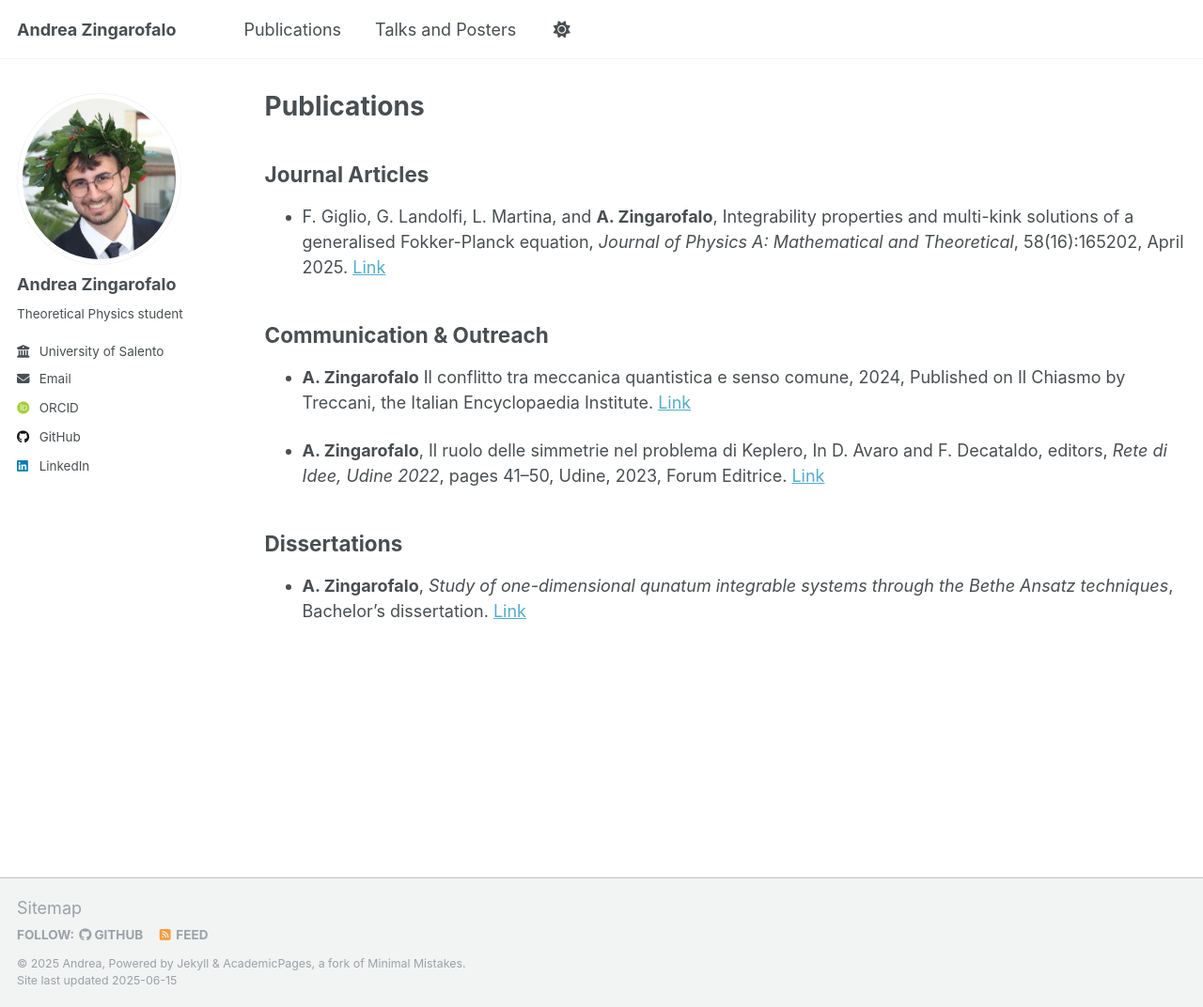
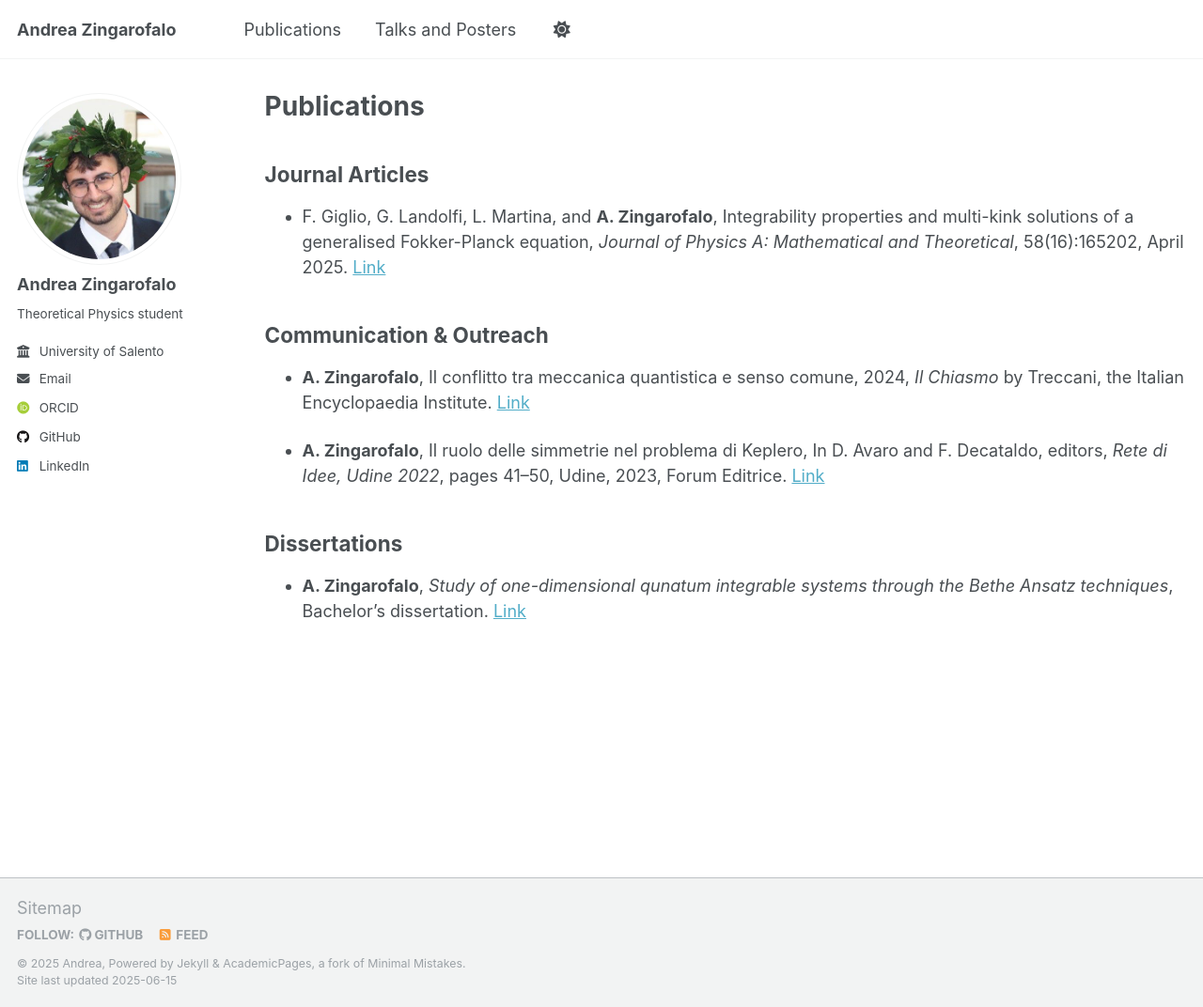
Before and after one commit to andreazingarofalo/andreazingarofalo.github.io, a Jekyll site: the page built from _pages/publications.md, in a window 1280 px wide and 1072 px high. Shown: the whole window at 94% size. Built offline with Jekyll 4.4.1, drawn with Linux system fonts in a browser that asks for light colours; some web fonts are replaced.

Commit message:
Modified Publications

```diff
--- a/_pages/publications.md
+++ b/_pages/publications.md
@@ -13,7 +13,7 @@ Theoretical*, 58(16):165202, April 2025. [Link](https://iopscience.iop.org/artic
 
 ## Communication & Outreach
 
-- **A. Zingarofalo** Il conflitto tra meccanica quantistica e senso comune, 2024, Published on Il Chiasmo by Treccani, the Italian Encyclopaedia Institute. [Link](https://www.treccani.it/magazine/chiasmo/scienze_naturali_e_tecnologia/54-conflitto/conflitto_zingarofalo_ISUFI.html)
+- **A. Zingarofalo**, Il conflitto tra meccanica quantistica e senso comune, 2024, *Il Chiasmo* by Treccani, the Italian Encyclopaedia Institute. [Link](https://www.treccani.it/magazine/chiasmo/scienze_naturali_e_tecnologia/54-conflitto/conflitto_zingarofalo_ISUFI.html)
 
 - **A. Zingarofalo**, Il ruolo delle simmetrie nel problema di Keplero, In D. Avaro and F. Decataldo, editors, *Rete di Idee, Udine 2022*, pages 41–50, Udine, 2023, Forum Editrice. [Link](https://forumeditrice.it/percorsi/scienza-e-tecnica/varia/rete-di-idee?version=open)
 
```
